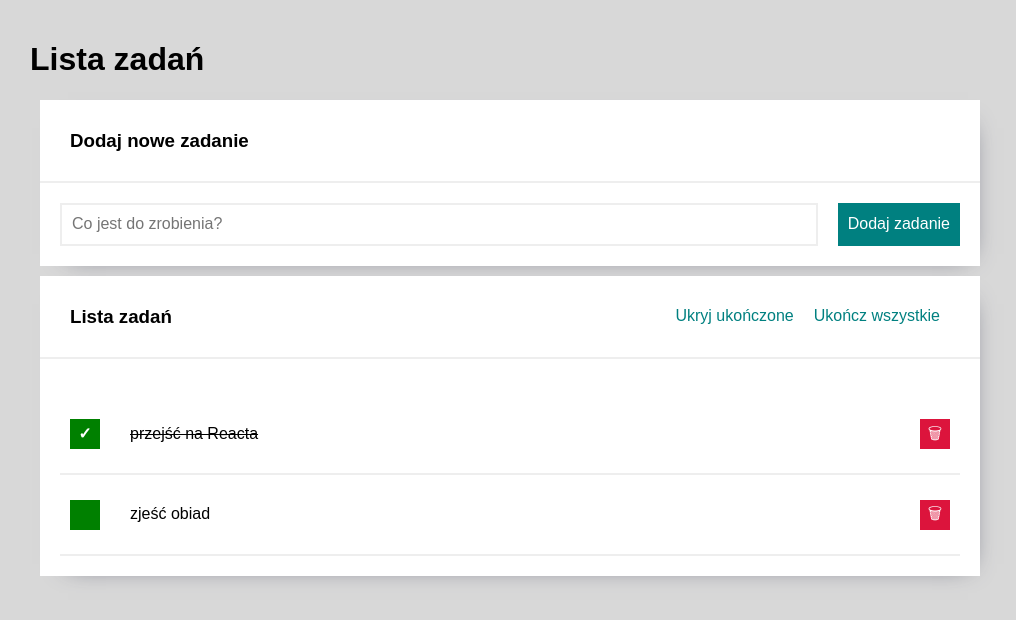
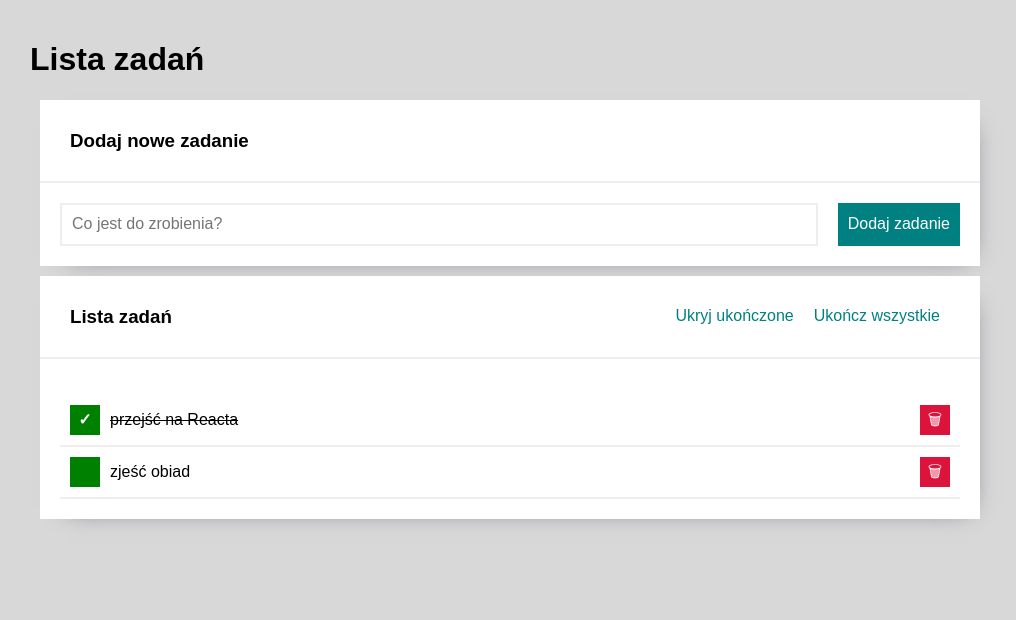
Before and after one commit to Damian1603/todos-list-react, a React (Create React App) app: page / in a window 1280 px wide. Shown: the top 620 px of the page, without its empty margins (130-1146 px from the left). Built offline with nearby package versions, Linux system fonts and the light colour scheme.

Commit message:
changed className

```diff
--- a/src/Tasks/index.js
+++ b/src/Tasks/index.js
@@ -9,7 +9,7 @@ const Tasks = ({ tasks, hideCompleted }) => (
                 <button className="button">
                     {task.done ? "✓" : ""}
                 </button>
-                <span className={`taskList ${task.done ? "taskList__done" : ""}`}>
+                <span className={`task__content ${task.done ? "taskList__done" : ""}`}>
                     {task.content}
                 </span>
                 <button className="button button--remove">
```
